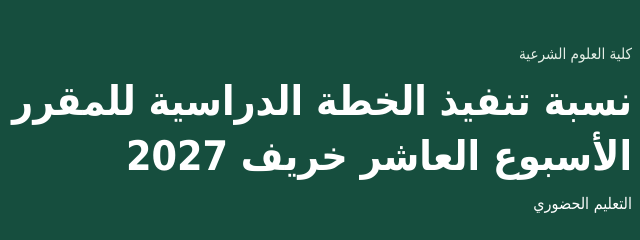
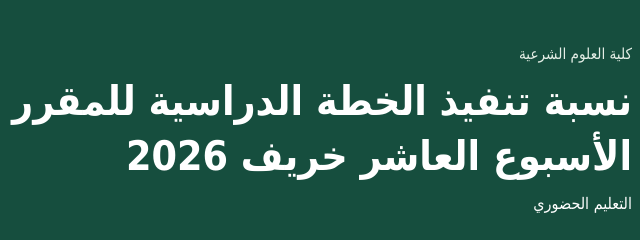
Before and after one commit to css-exams/course-plan, a plain HTML site: page index.html in a window 1280 px wide. Shown: the top 240 px of the page, 472-1112 px from the left. Drawn offline with Linux system fonts and the light colour scheme.

Commit message:
Update index.html

```diff
--- a/index.html
+++ b/index.html
@@ -4,7 +4,7 @@
 <meta charset="utf-8">
 <meta name="viewport" content="width=device-width,initial-scale=1">
 <meta name="color-scheme" content="light">
-<title>نسبة تنفيذ الخطة الدراسية للمقرر حتى نهاية الأسبوع العاشر خريف 2027</title>
+<title>نسبة تنفيذ الخطة الدراسية للمقرر حتى نهاية الأسبوع العاشر خريف 2026</title>
 <style>
 :root{font-family:Tahoma,Arial,sans-serif;color:#172e28;background:#f3f6f3;line-height:1.65;--green:#164e3e;--muted:#455952;--line:#bccbc3}
 *{box-sizing:border-box}
@@ -53,7 +53,7 @@ button:disabled{opacity:.65;cursor:default}
 <header>
 <div class="wrap">
 <p class="brand">كلية العلوم الشرعية</p>
-<h1>نسبة تنفيذ الخطة الدراسية للمقرر حتى نهاية الأسبوع العاشر خريف 2027</h1>
+<h1>نسبة تنفيذ الخطة الدراسية للمقرر حتى نهاية الأسبوع العاشر خريف 2026</h1>
 <p>التعليم الحضوري</p>
 </div>
 </header>
```
